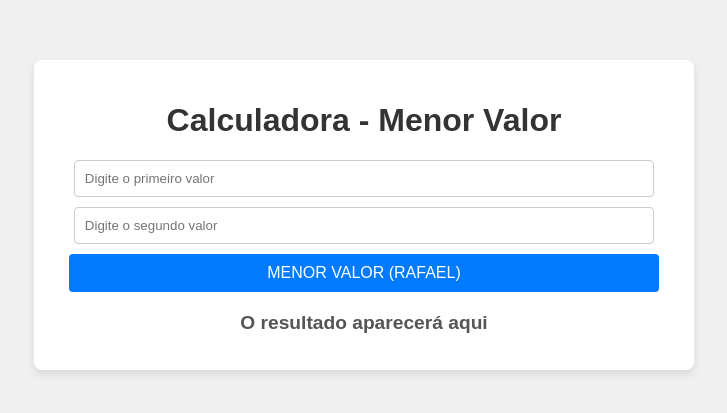
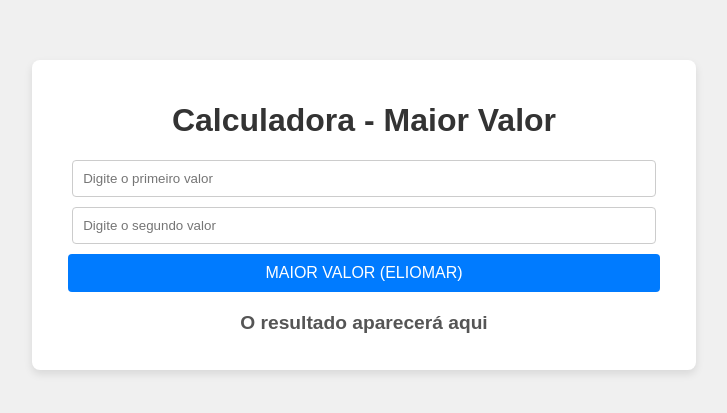
Before and after one commit to engeliomaralmeida-ctrl/Aula-4.1, a plain HTML site: page index.html in a window 1280 px wide. Shown: the part 185-598 px from the top of the page, without its empty margins (276-1003 px from the left). Drawn offline with Linux system fonts and the light colour scheme.

Commit message:
Update index.html

```diff
--- a/index.html
+++ b/index.html
@@ -3,19 +3,19 @@
 <head>
     <meta charset="UTF-8">
     <meta name="viewport" content="width=device-width, initial-scale=1.0">
-    <title>Menor Valor</title>
+    <title>Maior Valor</title>
     <link rel="stylesheet" href="css/style.css">
 </head>
 
 <body>
     <div class="container">
-        <h1>Calculadora - Menor Valor</h1>
+        <h1>Calculadora - Maior Valor</h1>
 
         <input type="number" id="valor1" placeholder="Digite o primeiro valor">
         <input type="number" id="valor2" placeholder="Digite o segundo valor">
 
-        <!-- Botão da sua feature -->
-        <button onclick="calcularMenorValor()">MENOR VALOR (RAFAEL)</button>
+        <!-- Botão -->
+        <button onclick="calcularMaiorValor()">MAIOR VALOR (ELIOMAR)</button>
 
         <h2 id="resultado">O resultado aparecerá aqui</h2>
     </div>
```
